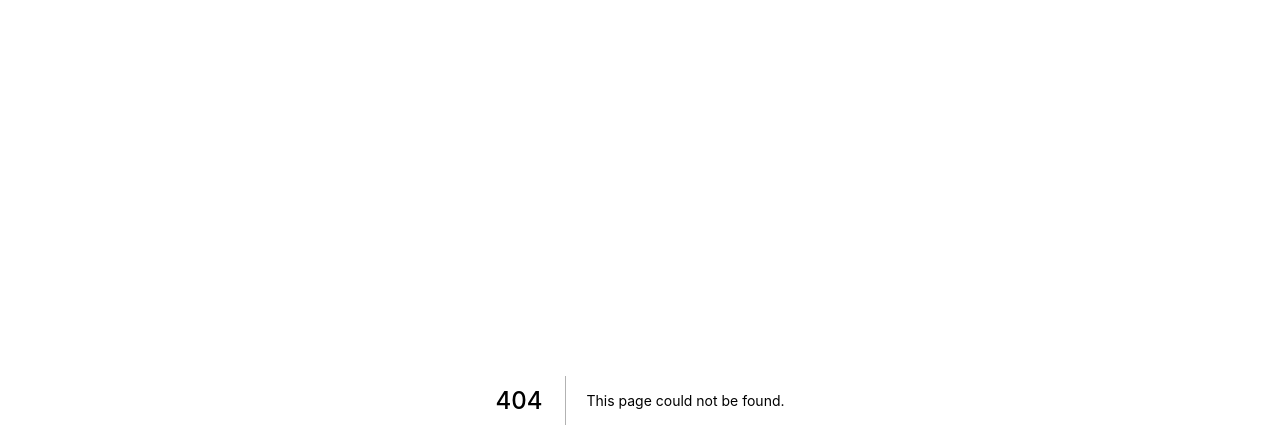
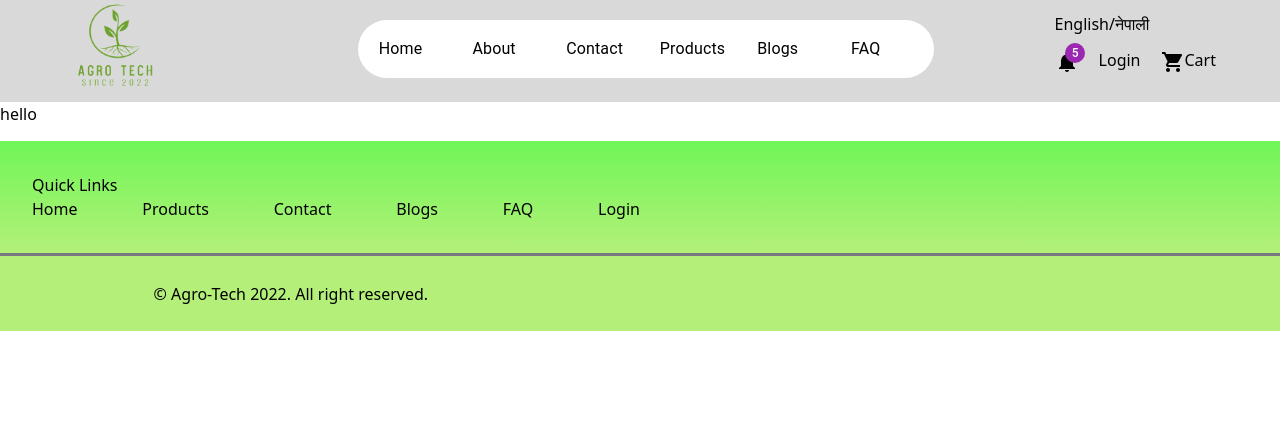
Before and after one commit to bipin1050/AgroTech, a Next.js app: page /notification in a window 1280 px wide. Before the commit this address had no page. Shown: the top 448 px of the page. Built offline with nearby package versions, Linux system fonts and the light colour scheme.

Commit message:
notification page

```diff
--- a/components/Header.js
+++ b/components/Header.js
@@ -117,6 +117,10 @@ const Header = () => {
         router.push('/cart')
     }
 
+    const handleNotification = () => {
+        router.push('/notification')
+    }
+
     //the following jsx is rendered to the website
   return (
     // setMenuFalse is triggered if anything is clicked and closes the sidebar if it is currently opened
@@ -179,7 +183,7 @@ const Header = () => {
                 </div>
                 <div className='flex flex-row gap-5'>
                     <div>
-                        <button>
+                        <button onClick={handleNotification}>
                             <Badge badgeContent={5} color="secondary" overlap="circular">
                                 <NotificationsIcon />
                             </Badge>
--- /dev/null
+++ b/pages/notification.js
@@ -0,0 +1,17 @@
+import React from 'react'
+import Footer from '../components/Footer'
+import Header from '../components/Header'
+
+const Notification = () => {
+  return (
+    <div>
+        <Header />
+        <div>
+            hello
+        </div>
+        <Footer />
+    </div>
+  )
+}
+
+export default Notification
--- a/pages/products/[id].js
+++ b/pages/products/[id].js
@@ -123,6 +123,7 @@ const ProductDetails = () => {
             <div>
                 <h1>Confirm Your Credentials</h1>
                 <h3>Email : {auth.email}</h3>
+                <h3>Location: Will update on next working days</h3>
             </div>
         }
         <div>
```
